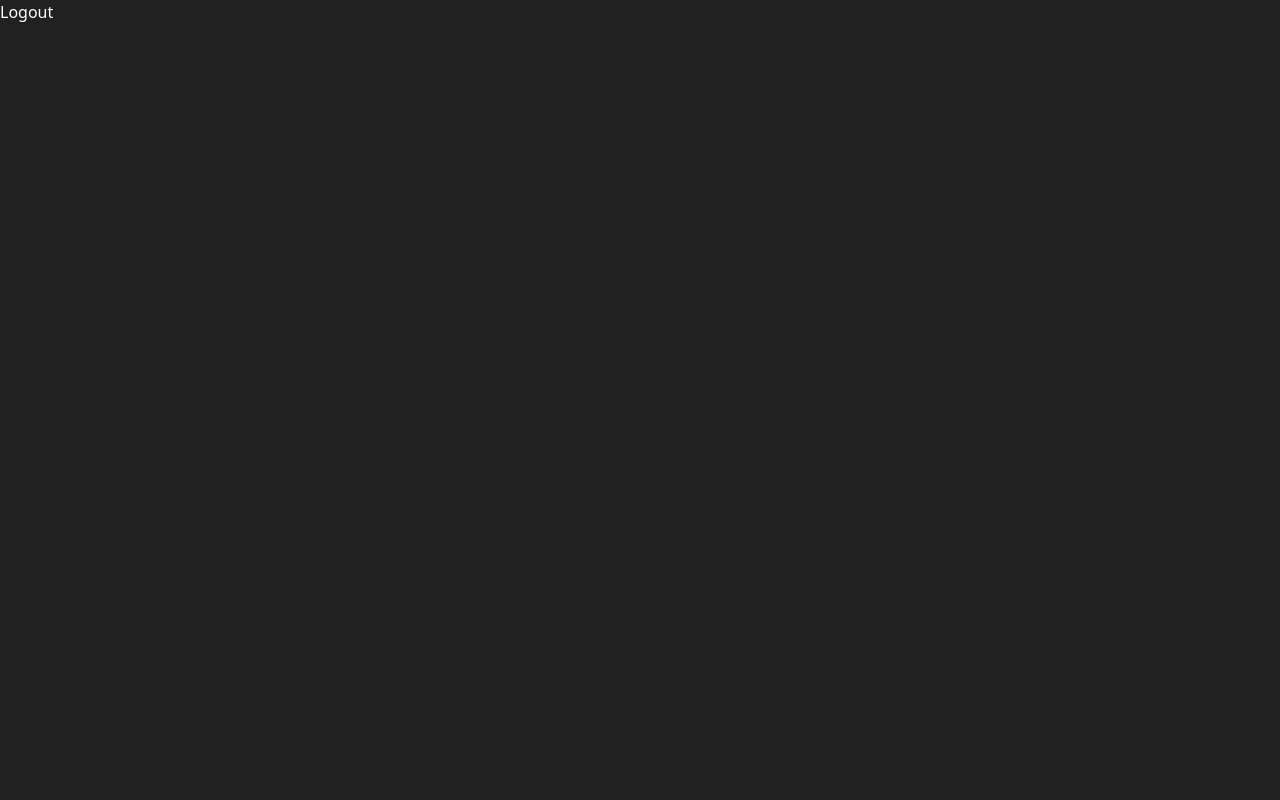
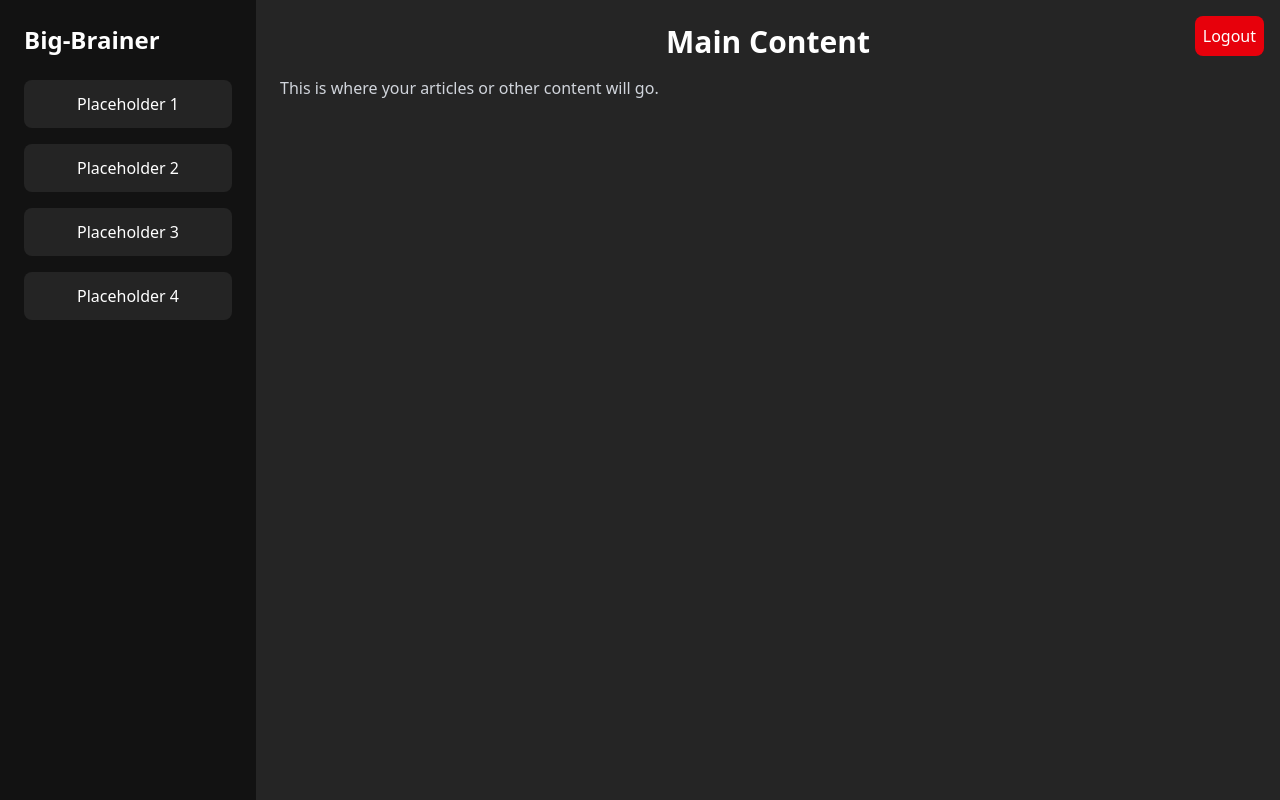
Before and after one commit to Aman-Krishnarth/Big-Brainer, a React (Vite) app in the folder frontend/: page /home in a window 1280 px wide. Built offline with nearby package versions, Linux system fonts and the light colour scheme.

Commit message:
Designed the home page

```diff
--- a/frontend/src/components/Home/Home.jsx
+++ b/frontend/src/components/Home/Home.jsx
@@ -1,35 +1,110 @@
-import React from 'react'
-import axios from "axios"
-import {useNavigate} from "react-router-dom"
+import React, { useState, useEffect } from "react";
+import axios from "axios";
+import { useNavigate } from "react-router-dom";
+import { Menu, X } from "lucide-react";
 
 function Home() {
+    const navigate = useNavigate();
+    const [sidebarOpen, setSidebarOpen] = useState(false);
 
-	const navigate = useNavigate();
+    const handleLogout = async (e) => {
+        e.preventDefault();
 
-	const handleLogout = async (e)=>{
-		e.preventDefault();
+        const result = await axios.post(
+            `${import.meta.env.VITE_BACKEND_URL}/auth/logout`,
+            {},
+            {
+                withCredentials: true,
+            }
+        );
 
-		console.log("call kar raha hu")
+        alert(result.data.message);
 
-		const result = await axios.post(`${import.meta.env.VITE_BACKEND_URL}/auth/logout`, {}, {
-			withCredentials: true
-		});
+        if (result.data.status) {
+            navigate("/");
+        }
+    };
 
-		console.log(result)
+    // Close sidebar when clicking outside of it
+    useEffect(() => {
+        const handleOutsideClick = (event) => {
+            if (sidebarOpen && !document.getElementById("sidebar").contains(event.target)) {
+                setSidebarOpen(false);
+            }
+        };
 
-		alert(result.data.message);
+        document.addEventListener("mousedown", handleOutsideClick);
+        return () => {
+            document.removeEventListener("mousedown", handleOutsideClick);
+        };
+    }, [sidebarOpen]);
 
-		if(result.data.status){
-			navigate("/")
-		}
+    return (
+        <div className="flex h-screen bg-[#1e1e1e] text-white">
+            {/* Sidebar */}
+            <aside
+                id="sidebar"
+                className={`fixed lg:relative top-0 left-0 h-screen p-6 transition-transform duration-300 lg:translate-x-0 z-50 bg-[#121212]
+                ${sidebarOpen ? "translate-x-0 w-4/5" : "-translate-x-full w-1/5 lg:w-1/5"}`}
+            >
+                <div className="flex justify-between items-center mb-6">
+                    <h1 className="text-2xl font-bold">Big-Brainer</h1>
+                    {/* Close button for small screens */}
+                    <button
+                        className="lg:hidden text-white"
+                        onClick={() => setSidebarOpen(false)}
+                    >
+                        <X />
+                    </button>
+                </div>
+                <nav className="space-y-4">
+                    <button className="w-full p-3 bg-[#242424] rounded-lg transition hover:bg-[#333] hover:shadow-lg hover:shadow-blue-500/50">
+                        Placeholder 1
+                    </button>
+                    <button className="w-full p-3 bg-[#242424] rounded-lg transition hover:bg-[#333] hover:shadow-lg hover:shadow-blue-500/50">
+                        Placeholder 2
+                    </button>
+                    <button className="w-full p-3 bg-[#242424] rounded-lg transition hover:bg-[#333] hover:shadow-lg hover:shadow-blue-500/50">
+                        Placeholder 3
+                    </button>
+                    <button className="w-full p-3 bg-[#242424] rounded-lg transition hover:bg-[#333] hover:shadow-lg hover:shadow-blue-500/50">
+                        Placeholder 4
+                    </button>
+                    {/* Logout button for small screens */}
+                    <button
+                        className="lg:hidden w-full p-3 bg-red-600 rounded-lg transition hover:bg-red-700"
+                        onClick={handleLogout}
+                    >
+                        Logout
+                    </button>
+                </nav>
+            </aside>
 
-	}
-
-  return (
-    <div className='h-screen bg-[#212121] text-white'>
-	<button onClick={handleLogout}>Logout</button>
-    </div>
-  )
+            {/* Main Content */}
+            <div className="flex-1 overflow-y-auto bg-[#252525] p-6">
+                {/* Toggle Button for Small Screens */}
+                {!sidebarOpen && (
+                    <button
+                        className="lg:hidden fixed top-4 left-4 bg-[#242424] p-2 rounded-full shadow-md"
+                        onClick={() => setSidebarOpen(true)}
+                    >
+                        <Menu className="text-white" />
+                    </button>
+                )}
+                {/* Logout button for large screens */}
+                <button
+                    className="hidden lg:block fixed top-4 right-4 bg-red-600 p-2 rounded-lg transition hover:bg-red-700"
+                    onClick={handleLogout}
+                >
+                    Logout
+                </button>
+                <h2 className="text-3xl font-semibold text-center">Main Content</h2>
+                <p className="mt-4 text-gray-300 text-left">
+                    This is where your articles or other content will go.
+                </p>
+            </div>
+        </div>
+    );
 }
 
-export default Home
+export default Home;
```
